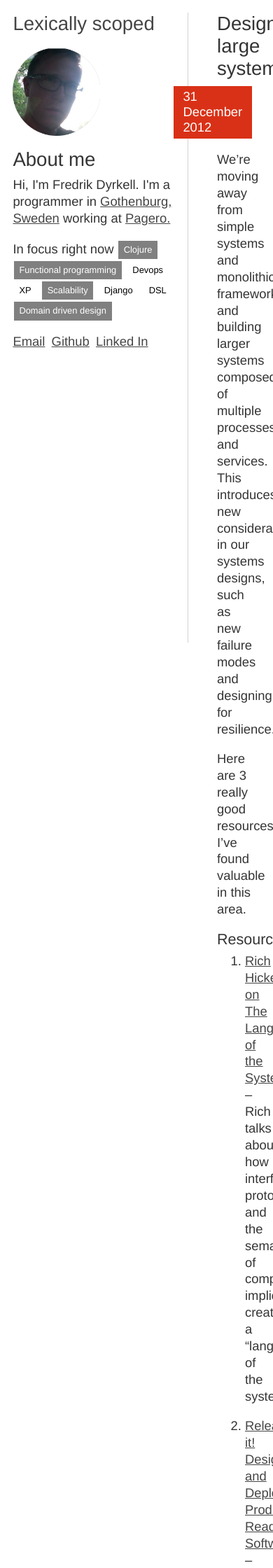
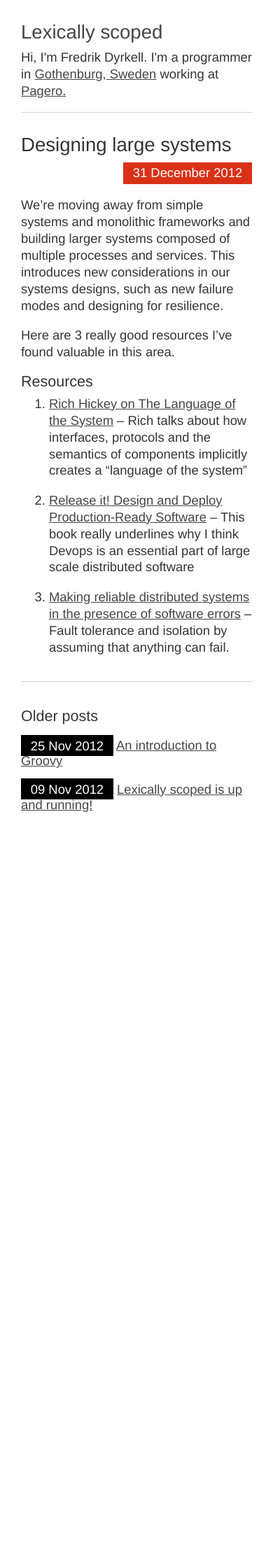
Before and after one commit to fredyr/lexicallyscoped.com, a Jekyll site: the page built from index.html, in a window 390 px wide. Shown: the top 2240 px of the page at 70% size. Built offline with Jekyll 4.4.1, drawn with Linux system fonts in a browser that asks for light colours; after the commit the page ends 1191 px from its top, so only the background shows below that.

Commit message:
simple responsive layout

```diff
--- a/_layouts/default.html
+++ b/_layouts/default.html
@@ -10,11 +10,11 @@
     <body>
         <aside>
             <a href="/" class="no-decoration"><h1>Lexically scoped</h1></a>
-            <img src="/img/me_round.png" class="logo">
-            <h2>About me</h2>
+            <img src="/img/me_round.png" class="logo hide-mobile">
+            <h2 class="hide-mobile">About me</h2>
             <p>Hi, I'm Fredrik Dyrkell. I'm a programmer in <a href="https://maps.google.se/maps?q=gothenburg+google+maps&ie=UTF8&hnear=G%C3%B6teborg&gl=se&t=h&z=10">Gothenburg, Sweden</a> working at
             <a href="http://www.pagero.com">Pagero.</a></p>
-
+            <div class="hide-mobile">
                 <p>In focus right now
                 <span class="tag gray">Clojure</span>
                 <span class="tag gray">Functional programming</span>
@@ -32,6 +32,7 @@
                         <li><a href="http://se.linkedin.com/pub/fredrik-dyrkell/1/605/509">Linked In</a></li>
                     </ul>
                 </p>
+            </div>
         </aside>
 
         <section class="container">
--- a/css/styles.css
+++ b/css/styles.css
@@ -106,6 +106,32 @@ aside {
     margin-right: 30px;
     position: relative;
 }
+
+
+@media (max-width: 767px) {
+    aside {
+        position: relative;
+        border: none;
+        width: auto;
+        margin: 30px;
+        padding: 0;
+        min-height: auto;
+        height: auto;
+        border-bottom: 1px solid lightgray;
+    }
+
+    .hide-mobile {
+        display: none;
+    }
+    .container {
+        margin: 30px;
+        /*top: 80px;*/
+        width: auto;
+        /*text-align: center;*/
+    }
+}
+
+
 article { margin: 1em 0; font-size: 100%; }
 
 section {
```
Lines whose indentation alone changed are shown as unchanged.
